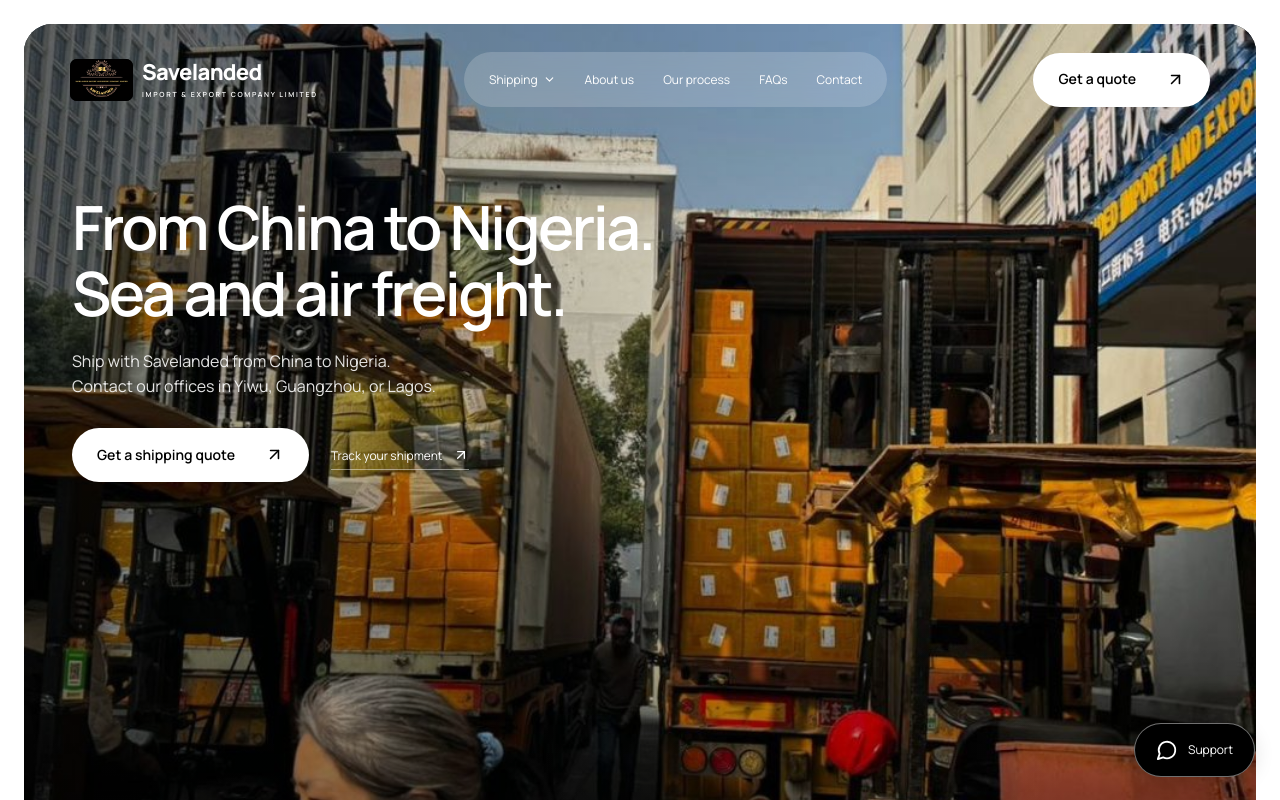
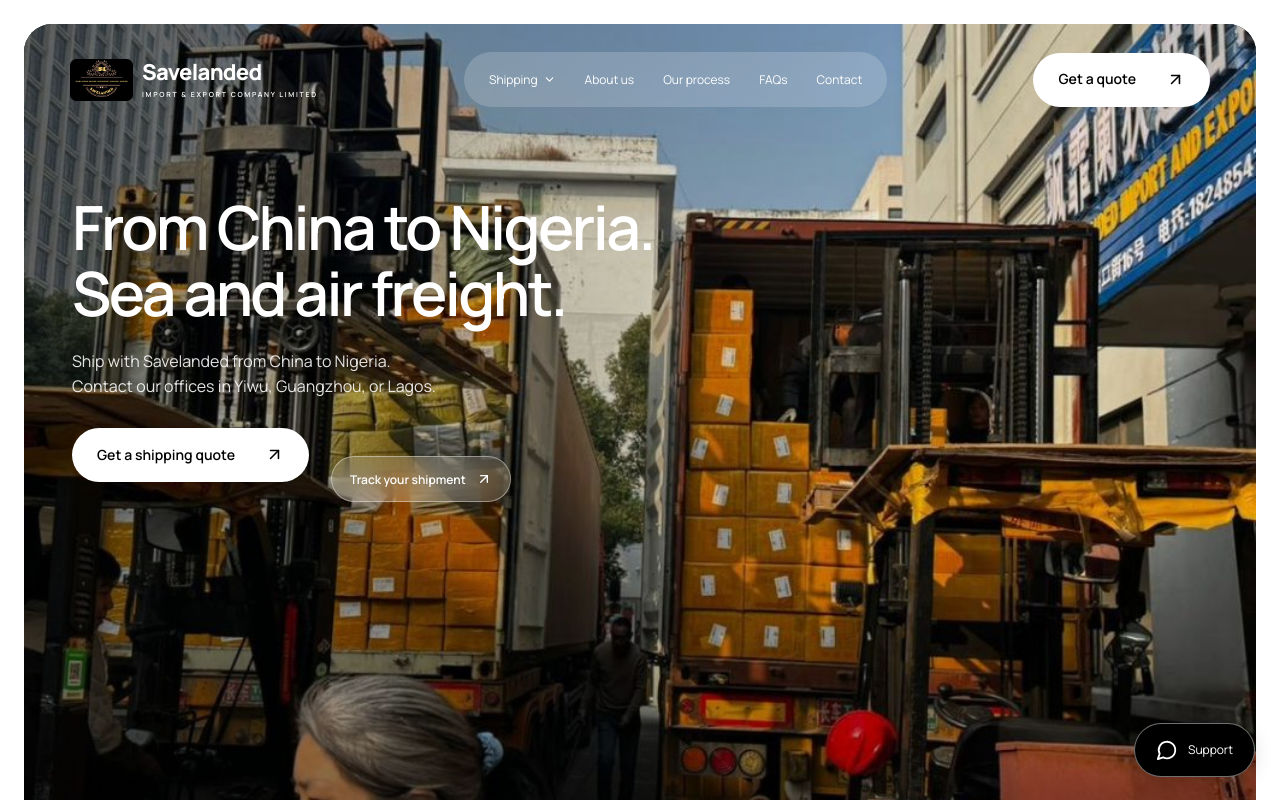
Before and after one commit to Litpathway/Saved, a Next.js app: page / in a window 1280 px wide. Shown: the top 800 px of the page. Built offline with nearby package versions, Linux system fonts and the light colour scheme.

Commit message:
Style hero tracking link as glass pill

```diff
--- a/src/app/globals.css
+++ b/src/app/globals.css
@@ -350,13 +350,27 @@ p {
   min-width: 235px;
 }
 .hero-track-link {
+  position: relative;
+  top: 24px;
   display: inline-flex;
   align-items: center;
   gap: 10px;
   margin-left: 22px;
   font-size: 12px;
-  border-bottom: 1px solid #ffffff70;
-  padding-bottom: 4px;
+  font-weight: 600;
+  min-height: 46px;
+  padding: 10px 18px;
+  border: 1px solid rgba(255, 255, 255, 0.4);
+  border-radius: 999px;
+  background: rgba(255, 255, 255, 0.16);
+  box-shadow: 0 8px 24px rgba(0, 0, 0, 0.16);
+  backdrop-filter: blur(14px);
+  -webkit-backdrop-filter: blur(14px);
+  transition: background 0.2s, border-color 0.2s;
+}
+.hero-track-link:hover {
+  background: rgba(255, 255, 255, 0.26);
+  border-color: rgba(255, 255, 255, 0.65);
 }
 .route-area {
   position: absolute;
```
